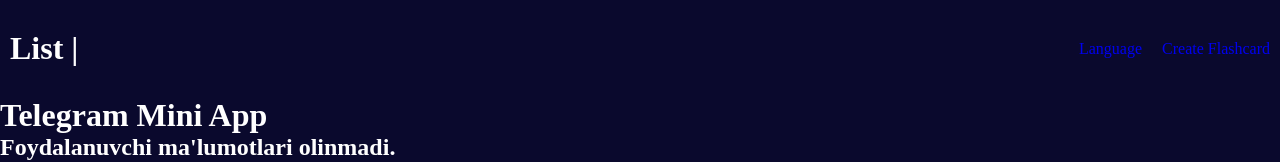
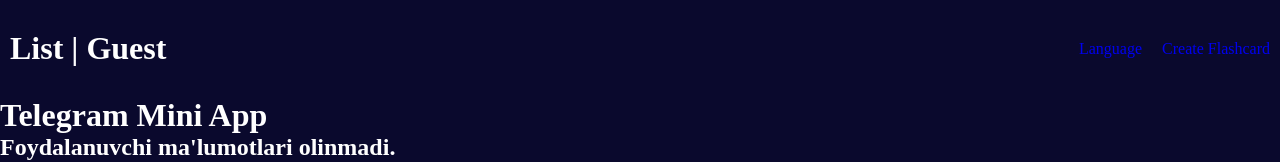
Before and after one commit to Muhammad3993/questions, a React (Vite) app: page / in a window 1280 px wide. Shown: the top 162 px of the page. Built offline with nearby package versions, Linux system fonts and the light colour scheme.

Commit message:
Telegram web app 6

```diff
--- a/src/pages/Home.tsx
+++ b/src/pages/Home.tsx
@@ -15,7 +15,7 @@
   const [user, setUser] = useState<TelegramUser | null>(null);
 
   useEffect(() => {
-    if (window.Telegram && window.Telegram.WebApp) {
+    if (window?.Telegram?.WebApp) {
       const tg = window.Telegram.WebApp;
       tg.ready();
 
@@ -29,13 +29,13 @@
         });
       }
     }
-  }, [user]);
+  }, []); // Removed 'user' from the dependency array
 
   return (
     <>
       <div className='container'>
         <div className='title_row'>
-          <h1>List | {user && user}</h1>
+          <h1>List | {user ? user.first_name : "Guest"}</h1> {/* Displaying first_name */}
           <div style={{ display: "flex", gap: 20 }}>
             <Link to={"/language"} className='link_title'>
               Language
```
